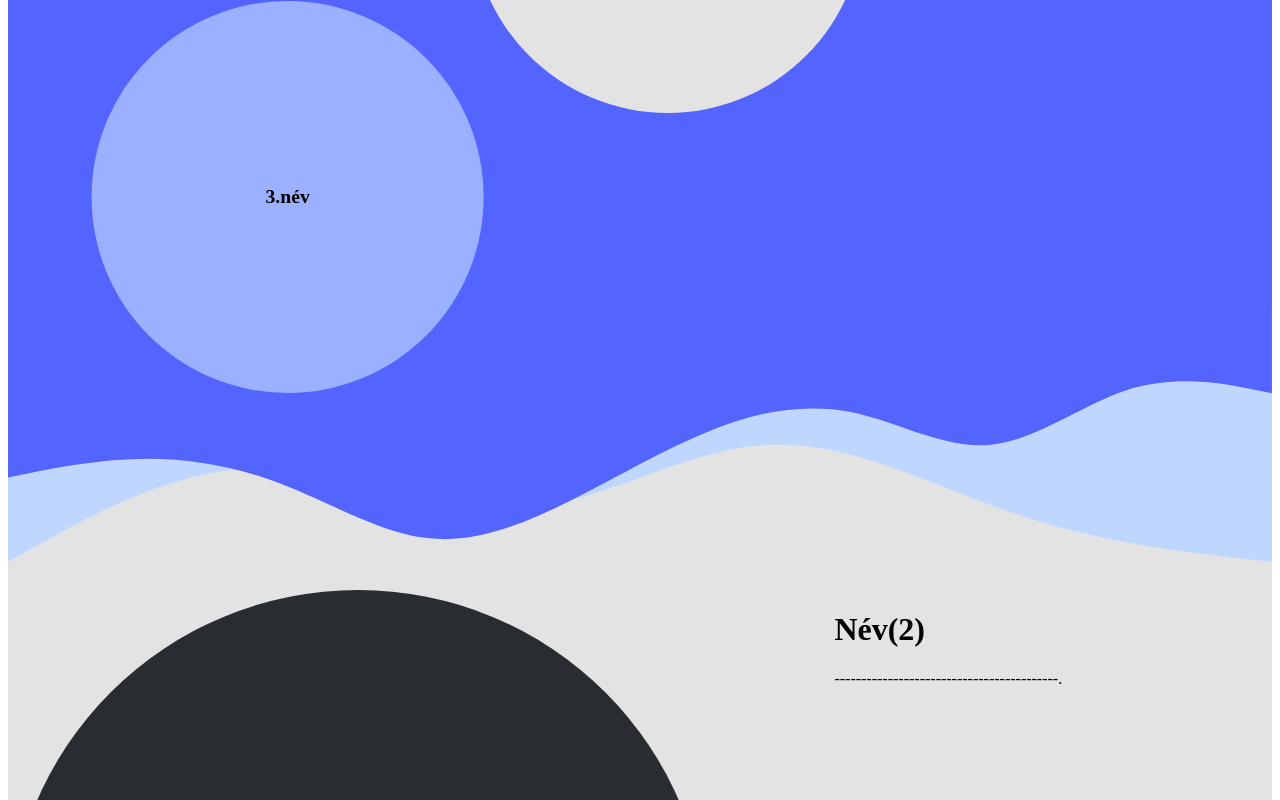
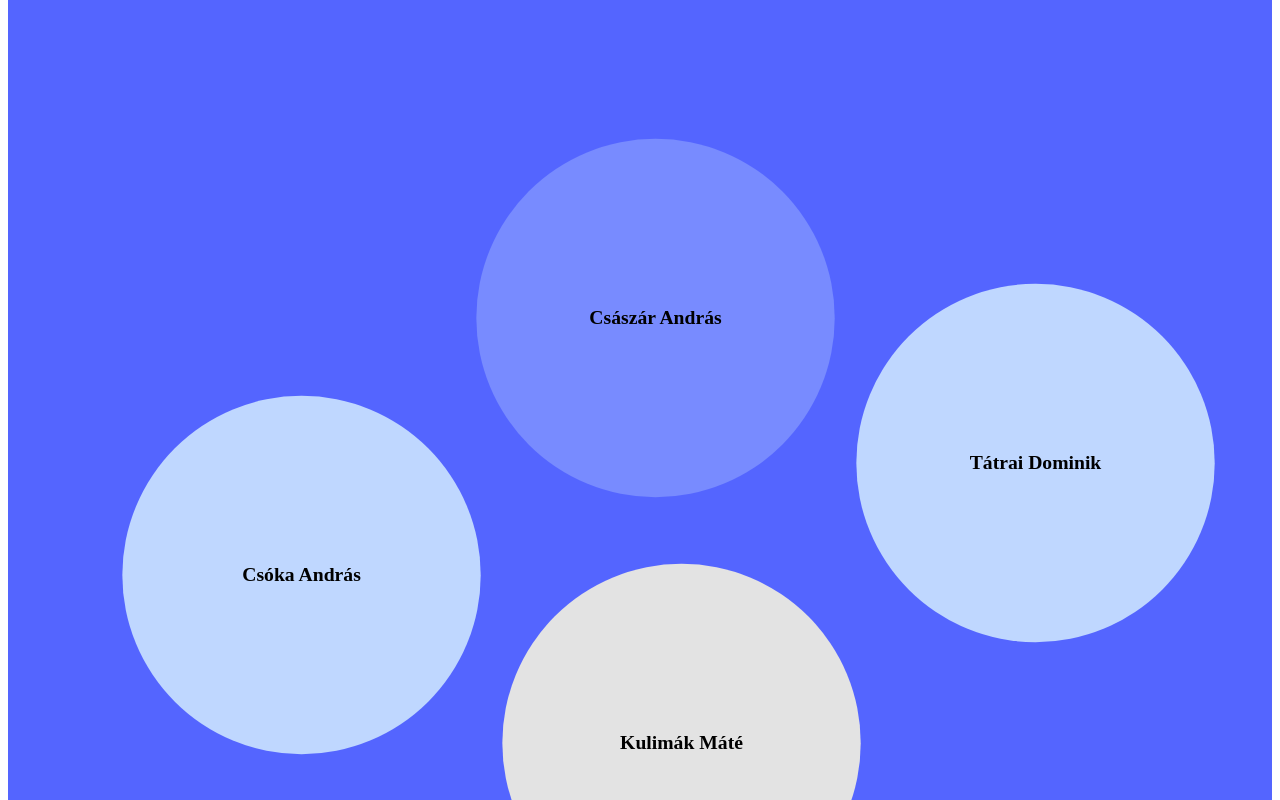
Before and after one commit to WR0NGTH3HU4/SprintStream, a SvelteKit app in the folder app/: page /rolunk_oldal in a window 1280 px wide. Shown: the part 900-1700 px from the top of the page. Built offline with nearby package versions, Linux system fonts and the light colour scheme.

Commit message:
A nevek beírása, körök elhelyezése, cím beillesztése

```diff
--- a/app/src/routes/rolunk_oldal/+page.svelte
+++ b/app/src/routes/rolunk_oldal/+page.svelte
@@ -1,24 +1,24 @@
 <main>
     <div class="egesz">
     <Navbar></Navbar>
-<!--    <div class= "cim">
+<div class= "cim">
         <h1>Rólunk</h1>
-    </div>-->
+    </div>
         <div class="main">
             <div on:click={elso} class="kor kor1">
-                <h3>2.név</h3>
+                <h3>Csóka András</h3>
             </div>
             <div on:click={masodik} class="kor kor2">
-                <h3>1.név</h3>
+                <h3>Császár András</h3>
             </div>
             <div on:click={harmadik} class="kor kor3">
-                <h3>3.név</h3>
+                <h3>Kővágó Levente</h3>
             </div>
             <div on:click={negyedik} class="kor kor4">
-                <h3>4.név</h3>
+                <h3>Kulimák Máté</h3>
             </div>
             <div on:click={otodik} class="kor kor5">
-                <h3>5.név</h3>
+                <h3>Tátrai Dominik</h3>
             </div>
         </div>
         <div class="tartalom">
@@ -28,6 +28,7 @@
 
                 <path fill="#5465FF" fill-opacity="1" d="M0,192L26.7,186.7C53.3,181,107,171,160,170.7C213.3,171,267,181,320,202.7C373.3,224,427,256,480,261.3C533.3,267,587,245,640,218.7C693.3,192,747,160,800,138.7C853.3,117,907,107,960,117.3C1013.3,128,1067,160,1120,154.7C1173.3,149,1227,107,1280,90.7C1333.3,75,1387,85,1413,90.7L1440,96L1440,0L1413.3,0C1386.7,0,1333,0,1280,0C1226.7,0,1173,0,1120,0C1066.7,0,1013,0,960,0C906.7,0,853,0,800,0C746.7,0,693,0,640,0C586.7,0,533,0,480,0C426.7,0,373,0,320,0C266.7,0,213,0,160,0C106.7,0,53,0,27,0L0,0Z"></path>
             </svg>
+
 
             <div class="olvasas">
                 <div class="szoveg">
@@ -53,48 +54,27 @@
 
                     <path fill="#5465FF" fill-opacity="1" d="M0,64L26.7,106.7C53.3,149,107,235,160,266.7C213.3,299,267,277,320,250.7C373.3,224,427,192,480,186.7C533.3,181,587,203,640,208C693.3,213,747,203,800,181.3C853.3,160,907,128,960,144C1013.3,160,1067,224,1120,234.7C1173.3,245,1227,203,1280,160C1333.3,117,1387,75,1413,53.3L1440,32L1440,320L1413.3,320C1386.7,320,1333,320,1280,320C1226.7,320,1173,320,1120,320C1066.7,320,1013,320,960,320C906.7,320,853,320,800,320C746.7,320,693,320,640,320C586.7,320,533,320,480,320C426.7,320,373,320,320,320C266.7,320,213,320,160,320C106.7,320,53,320,27,320L0,320Z"></path>
                 </svg>
+
         </div>
+        <div class="ikonok">
+            <svg width="300" height="200" viewBox="0 0 300 200" fill="none" xmlns="http://www.w3.org/2000/svg">
+                <path d="M0 0H168.415V168.415H0V0Z" fill="white" fill-opacity="0.01"/>
+                <path fill-rule="evenodd" clip-rule="evenodd" d="M84.2076 14.0346C45.4521 14.0346 14.0346 45.4521 14.0346 84.2076C14.0346 122.963 45.4521 154.381 84.2076 154.381C122.963 154.381 154.381 122.963 154.381 84.2076C154.381 45.4521 122.963 14.0346 84.2076 14.0346ZM0 84.2076C0 37.7012 37.7012 0 84.2076 0C130.714 0 168.415 37.7012 168.415 84.2076C168.415 130.714 130.714 168.415 84.2076 168.415C37.7012 168.415 0 130.714 0 84.2076Z" fill="black"/>
+                <path fill-rule="evenodd" clip-rule="evenodd" d="M67.3082 159.544C66.6297 158.668 66.6297 150.862 67.3082 136.129C60.039 136.38 55.4462 135.875 53.5298 134.615C50.6555 132.725 47.7777 126.896 45.2244 122.788C42.6712 118.68 37.004 118.031 34.7157 117.112C32.4273 116.194 31.8528 112.451 41.0214 115.282C50.1902 118.113 50.6372 125.822 53.5298 127.625C56.4223 129.428 63.3371 128.639 66.4718 127.195C69.6061 125.751 69.3755 120.374 69.9345 118.244C70.6411 116.255 68.1503 115.814 68.0956 115.798C65.0357 115.798 48.9605 112.302 44.5448 96.7353C40.1295 81.1688 45.8174 70.9941 48.8517 66.6202C50.8744 63.7041 50.6955 57.4896 48.3149 47.9759C56.9588 46.8714 63.6291 49.592 68.3265 56.1384C68.331 56.176 74.4845 52.4792 84.2094 52.4792C93.9347 52.4792 97.3847 55.4904 100.047 56.1384C102.71 56.7865 104.84 44.6792 121.284 47.9759C117.851 54.7237 114.975 63.1557 117.17 66.6202C119.364 70.0846 127.977 81.1011 122.687 96.7353C119.159 107.158 112.226 113.513 101.887 115.798C100.701 116.176 100.108 116.787 100.108 117.629C100.108 118.892 101.711 119.03 104.02 124.949C105.56 128.894 105.671 140.163 104.354 158.756C101.017 159.605 98.4216 160.175 96.5665 160.467C93.2775 160.984 89.7064 161.273 86.1974 161.385C82.6888 161.497 81.4702 161.485 76.6195 161.033C73.3856 160.732 70.2818 160.236 67.3082 159.544Z" fill="black"/>
+                </svg>
+        </div>
+
         <div class="fill">
             <svg xmlns="http://www.w3.org/2000/svg" viewBox="0 0 1440 320">
                 <path fill="#000000" fill-opacity="1" d="M0,64L34.3,64C68.6,64,137,64,206,90.7C274.3,117,343,171,411,165.3C480,160,549,96,617,106.7C685.7,117,754,203,823,218.7C891.4,235,960,181,1029,165.3C1097.1,149,1166,171,1234,181.3C1302.9,192,1371,192,1406,192L1440,192L1440,320L1405.7,320C1371.4,320,1303,320,1234,320C1165.7,320,1097,320,1029,320C960,320,891,320,823,320C754.3,320,686,320,617,320C548.6,320,480,320,411,320C342.9,320,274,320,206,320C137.1,320,69,320,34,320L0,320Z"></path>
-              </svg>
+            </svg>
+
+
         </div>
     </div>
 </main>
 
 <style lang="scss">
-    .skala{
-        display: flex;
-    }
-    .slider {
-        -webkit-appearance: none;
-        width: 250%;
-        height: 15px;
-        border-radius: 5px;
-        background: #292D32;
-        outline: none;
-
-        -webkit-transition: .2s;
-        transition: opacity .2s;
-    }
-
-    .slider::-webkit-slider-thumb {
-        -webkit-appearance: none;
-        appearance: none;
-        width: 25px;
-        height: 25px;
-        border-radius: 50%;
-        background: #04AA6D;
-        cursor: pointer;
-    }
-
-    .slider::-moz-range-thumb {
-        width: 25px;
-        height: 25px;
-        border-radius: 50%;
-        background: #04AA6D;
-        cursor: pointer;
-    }
 
     .main{
         border-color: #5465FF;
@@ -128,7 +108,7 @@
         flex-direction: row;
         justify-content:space-evenly ;
         align-items: center;
-        padding-bottom: 20%;
+        padding-bottom: 10%;
         padding-top: 10%;
     }
     .cim h1{
@@ -143,7 +123,7 @@
         border-radius: 100%;
         text-align: center;
         font-size: 150%;
-        width: 30rem;
+        width: 20rem;
         height: 30rem;
     }
     .tartalom{
@@ -233,8 +213,8 @@
     .kor1{
 
         background-color:#BFD7FF ;
-        width: 35rem;
-        height: 35rem;
+        width: 32rem;
+        height: 32rem;
         top: 25%;
         right: 65%;
         z-index: 4;
@@ -242,8 +222,8 @@
     }
     .kor2{
         background-color:#788BFF ;
-        width: 35rem;
-        height: 35rem;
+        width: 32rem;
+        height: 32rem;
         top: 2%;
         right: 37%;
         z-index: 5;
@@ -251,26 +231,26 @@
     .kor3{
 
         background-color:#9BB1FF ;
-        width: 35rem;
-        height: 35rem;
+        width: 32rem;
+        height: 32rem;
         top: 65%;
         right: 65%;
         z-index: 3;
     }
     .kor4{
         background-color:#E3E3E3 ;
-        width: 35rem;
-        height: 35rem;
+        width: 32rem;
+        height: 32rem;
         top: 40%;
         right: 35%;
         z-index: 2;
     }
     .kor5{
         background-color:#BFD7FF ;
-        width: 35rem;
-        height: 35rem;
+        width: 32rem;
+        height: 32rem;
         top:15%;
-        right: 5%;
+        right: 7%;
         z-index: 2;
     }
     }
@@ -375,7 +355,7 @@
     let index=0;
 
 
-    let cim=["Név(2)","Név(1)","Név(3)", "Név(4)","Név(5.)"];
+    let cim=["Csóka András", "Császár András", "Kővágó Levente", "Kulimák Máté","Tátrai Dominik Oszkár"];
     let szoveg=["------------------------------------------."
 
     ,"------------------------------------------."
@@ -418,23 +398,4 @@
         cim_index=6;
         olvasas.style.display="flex";
     }
-
-
-    function lapoz_elore(){
-        if (index != szoveg.length - 1){
-           index++;
-
-        }
-        else{
-            index=szoveg.length-1;
-        }
-    }
-    function lapoz_hatra(){
-        if (index!=0){
-            index--;
-
-        }
-
-    }
-
 </script>
```
